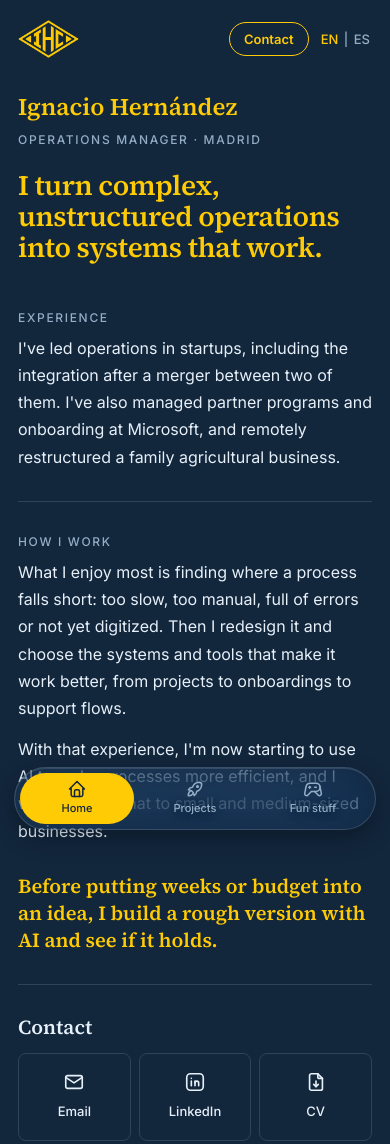
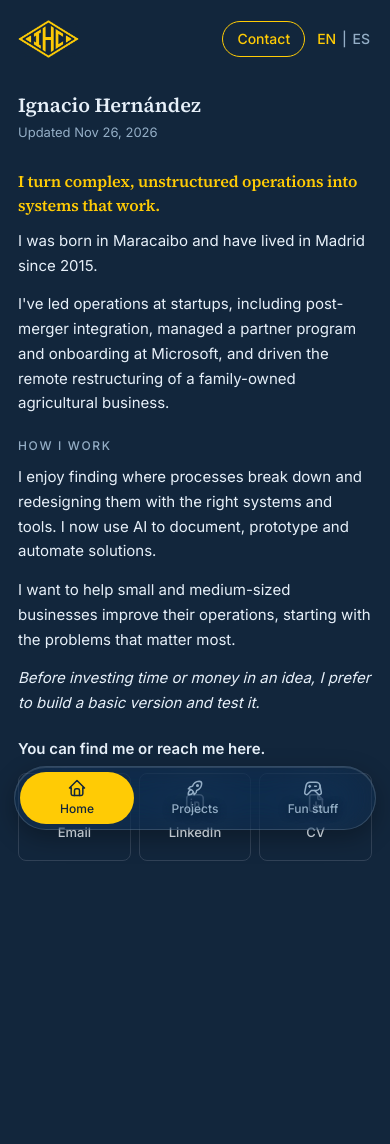
Before and after one commit to nachoh23-lgtm/nachoh23-lgtm.github.io, a plain HTML site: page index.html in a window 390 px wide. After the commit the page ends 981 px from the top, so only its background shows below. Drawn offline with Linux system fonts and the light colour scheme.

Commit message:
Inicio simplificado estilo Benji, menú subrayado, preview sin rol, tipografía del menú unificada
Co-Authored-By: Claude Sonnet 5.5 <noreply@anthropic.com>
Claude-Session: https://claude.ai/code/session_01XkbjYD933stkYRNXZsd1vB

```diff
--- a/index.html
+++ b/index.html
@@ -3,21 +3,21 @@
 <head>
 <meta charset="utf-8">
 <meta name="viewport" content="width=device-width, initial-scale=1">
-<title>Ignacio Hernández · Operations Manager</title>
+<title>Ignacio Hernández</title>
 <meta name="theme-color" content="#12263C">
 <meta name="description" content="I turn complex, unstructured operations into systems that work.">
 <link rel="icon" href="favicon.ico" sizes="any">
 <link rel="icon" type="image/png" sizes="32x32" href="favicon-32.png">
 <link rel="apple-touch-icon" href="apple-touch-icon.png">
 <meta property="og:type" content="website">
-<meta property="og:title" content="Ignacio Hernández · Operations Manager">
+<meta property="og:title" content="Ignacio Hernández">
 <meta property="og:description" content="I turn complex, unstructured operations into systems that work.">
 <meta property="og:url" content="https://nachoh23-lgtm.github.io/">
-<meta property="og:image" content="https://nachoh23-lgtm.github.io/img/og.png?v=2">
+<meta property="og:image" content="https://nachoh23-lgtm.github.io/img/og.png?v=3">
 <meta property="og:image:width" content="1200">
 <meta property="og:image:height" content="630">
 <meta name="twitter:card" content="summary_large_image">
-<meta name="twitter:image" content="https://nachoh23-lgtm.github.io/img/og.png?v=2">
+<meta name="twitter:image" content="https://nachoh23-lgtm.github.io/img/og.png?v=3">
 <style>
 @font-face{font-family:"Source Serif 4";font-weight:400;font-display:swap;src:url(fonts/source-serif-4-latin-400-normal.woff2) format("woff2")}
 @font-face{font-family:"Source Serif 4";font-weight:600;font-display:swap;src:url(fonts/source-serif-4-latin-600-normal.woff2) format("woff2")}
@@ -38,34 +38,34 @@ svg.i{width:1em;height:1em;fill:none;stroke:currentColor;stroke-width:1.8;stroke
 .logo{display:inline-flex}
 .logo img{height:30px;width:auto}
 .lk{display:flex;align-items:center;gap:10px}
-.tile{font-size:14px;font-weight:600;padding:8px 18px;border:1.5px solid transparent;border-radius:99px;color:var(--mu);transition:background .15s,color .15s}
+.tile{font-size:14px;font-weight:500;padding:8px 4px;margin:0 10px;border-bottom:2px solid transparent;color:var(--mu);transition:color .15s,border-color .15s}
 .tile:hover{color:var(--hd)}
-.tile[aria-current=page]{background:var(--hb);color:var(--hf)}
-.lg{font-size:13px;font-weight:500;color:var(--mu);margin-left:10px;white-space:nowrap}
+.tile[aria-current=page]{color:var(--hd);border-bottom-color:var(--hd)}
+.lg{font-size:14px;font-weight:500;color:var(--mu);margin-left:10px;white-space:nowrap}
 .lg button{font:inherit;color:inherit;background:none;border:0;padding:2px;cursor:pointer}
 .lg button[aria-pressed=true],.lg button:hover{color:var(--hd)}
 
 .wrap{max-width:960px;margin:0 auto;padding:0 clamp(20px,5vw,48px)}
 .view{display:block}
 #v-home{padding:clamp(72px,12vw,128px) 0 clamp(64px,9vw,104px)}
-#v-projects,#v-fun{border-top:1px solid var(--ln);padding:clamp(56px,8vw,96px) 0}
+#v-projects,#v-fun{padding:clamp(56px,8vw,96px) 0}
 #v-fun{padding-bottom:clamp(80px,10vw,128px)}
-.who{font-family:var(--fh);font-weight:600;font-size:30px;line-height:1.1;color:var(--hd)}
-.rl{margin-top:14px;font-size:13px;font-weight:500;letter-spacing:.14em;text-transform:uppercase;color:var(--mu)}
-.t1{margin-top:28px;font-family:var(--fh);font-weight:600;font-size:clamp(34px,5.2vw,56px);line-height:1.08;letter-spacing:-.015em;color:var(--hd);max-width:780px}
-.st{font-family:var(--fh);font-weight:600;font-size:clamp(30px,4vw,40px);line-height:1.1;color:var(--hd)}
+.who{font-family:var(--fh);font-weight:600;font-size:22px;line-height:1.1;color:var(--tx)}
+.upd{margin-top:8px;font-size:14px;color:var(--mu)}
+.t1{margin-top:32px;font-family:var(--fh);font-weight:600;font-size:22px;line-height:1.35;letter-spacing:-.01em;color:var(--hd);max-width:780px}
+.st{font-family:var(--fh);font-weight:600;font-size:clamp(30px,4vw,40px);line-height:1.1;color:var(--tx)}
 .sm{margin-top:16px;font-size:17px;line-height:1.7;max-width:600px}
-.t1+.sm{margin-top:32px}
-.hl{margin-top:36px;font-family:var(--fh);font-weight:600;font-size:22px;line-height:1.35;color:var(--hd);max-width:600px}
-.lb{margin:0 0 14px;font-size:13px;font-weight:500;letter-spacing:.14em;text-transform:uppercase;color:var(--mu)}
-.blk{margin-top:56px;border-top:1px solid var(--ln);padding-top:56px}
-#v-home .t1+.blk,#v-home .rl+.blk{margin-top:56px}
-.blk .sm:first-of-type{margin-top:0}
-.cbtn{font:inherit;font-size:14px;font-weight:600;color:var(--hd);background:none;border:1.5px solid var(--hd);border-radius:99px;padding:7px 16px;cursor:pointer;transition:background .15s,color .15s}
+#v-home .sm{font-size:16px;margin-top:16px}
+#v-home .t1+.sm{margin-top:14px}
+#v-home .sm.p1{margin-top:18px}
+#v-home .sm.p3{font-style:italic}
+.lb{margin:26px 0 0;font-size:12px;font-weight:500;letter-spacing:.14em;text-transform:uppercase;color:var(--mu)}
+.lb+.sm{margin-top:12px!important}
+.cbtn{font:inherit;font-size:14px;font-weight:500;color:var(--hd);background:none;border:1.5px solid var(--hd);border-radius:99px;padding:7px 16px;cursor:pointer;transition:background .15s,color .15s}
 .cbtn:hover{background:var(--hb);color:var(--hf)}
-.ct{margin:0;font-family:var(--fh);font-weight:600;font-size:22px;line-height:1.2;color:var(--tx)}
+.cl{margin:28px 0 0;font-size:16px;font-weight:600;line-height:1.7}
 
-.g3{display:grid;grid-template-columns:repeat(3,minmax(0,1fr));gap:16px;margin-top:20px;max-width:720px}
+.g3{display:grid;grid-template-columns:repeat(3,minmax(0,1fr));gap:16px;margin-top:12px;max-width:720px}
 .card{display:flex;flex-direction:column;align-items:center;justify-content:center;gap:12px;min-height:112px;padding:16px;border:1px solid var(--ln);border-radius:8px;font-weight:500;font-size:15px;color:var(--tx);transition:background .15s,color .15s,border-color .15s}
 .card svg.i{font-size:24px}
 .card:hover,.pill:hover{background:var(--hb);border-color:var(--hb);color:var(--hf)}
@@ -95,27 +95,27 @@ svg.i{width:1em;height:1em;fill:none;stroke:currentColor;stroke-width:1.8;stroke
   .view{display:none}
   .view.on{display:block}
   #v-home{padding:36px 0 24px}
-  #v-projects,#v-fun{border-top:0;padding:36px 0 24px}
-  .who{font-size:24px}
-  .rl{margin-top:10px;font-size:12px}
-  .t1{margin-top:20px;font-size:28px;line-height:1.12}
+  #v-projects,#v-fun{padding:36px 0 24px}
+  .who{font-size:20px}
+  .upd{margin-top:6px;font-size:13px}
+  .t1{margin-top:26px;font-size:16px;line-height:1.5}
   .st{font-size:30px}
   .sm{font-size:16px;margin-top:14px}
-  .t1+.sm{margin-top:14px}
-  .blk{margin-top:30px;padding-top:30px}
-  .lb{font-size:12px;margin-bottom:8px}
-  #v-home .t1+.blk{margin-top:44px;border-top:0;padding-top:0}
-  .cbtn{font-size:13px;padding:6px 14px}
-  .hl{font-size:20px;margin-top:28px}
-  .ct{font-size:20px}
-  .g3{gap:8px;margin-top:14px}
+  #v-home .sm{font-size:15px;line-height:1.65;margin-top:14px}
+  #v-home .t1+.sm{margin-top:12px}
+  #v-home .sm.p1{margin-top:14px}
+  .lb{margin-top:20px}
+  .lb+.sm{margin-top:10px!important}
+  .cbtn{padding:6px 14px}
+  .cl{margin-top:20px;font-size:15px}
+  .g3{gap:8px;margin-top:12px}
   .card{min-height:88px;padding:12px 8px;font-size:13px;gap:8px}
   .card svg.i{font-size:22px}
   .pj{grid-template-columns:minmax(0,1fr);gap:12px;margin-top:24px}
   .pc,.pc.soon{border-radius:20px;padding:18px}
   .card:active,.pill:active{background:var(--hb);color:var(--hf)}
   .bb{display:flex;gap:4px;background:rgba(27,51,80,.26);-webkit-backdrop-filter:blur(28px) saturate(1.8);backdrop-filter:blur(28px) saturate(1.8);border:1px solid rgba(231,240,249,.16);border-radius:99px;padding:5px;position:fixed;left:14px;right:14px;bottom:max(14px,env(safe-area-inset-bottom));max-width:480px;margin:0 auto;box-shadow:0 8px 24px rgba(0,0,0,.3),inset 0 1px 0 rgba(255,255,255,.12)}
-  .bb a{text-shadow:0 1px 8px rgba(8,20,34,.7);flex:1;display:flex;flex-direction:column;align-items:center;justify-content:center;gap:1px;font-size:11px;font-weight:500;color:var(--mu);padding:6px 8px;border-radius:99px;min-height:48px}
+  .bb a{text-shadow:0 1px 8px rgba(8,20,34,.7);flex:1;display:flex;flex-direction:column;align-items:center;justify-content:center;gap:1px;font-size:12px;font-weight:500;color:var(--mu);padding:6px 8px;border-radius:99px;min-height:48px}
   .bb a svg{font-size:20px}
   .bb a[aria-current=page]{background:var(--hb);color:var(--hf);text-shadow:none}
 }
@@ -151,20 +151,16 @@ svg.i{width:1em;height:1em;fill:none;stroke:currentColor;stroke-width:1.8;stroke
   <main>
     <section class="view" id="v-home" data-view="home">
       <p class="who">Ignacio Hernández</p>
-      <p class="rl">Operations Manager · Madrid</p>
+      <p class="upd" data-t="upd"></p>
       <h1 class="t1" data-t="h1"></h1>
-      <div class="blk" id="exp">
-        <h2 class="lb" data-t="lb1"></h2>
-        <p class="sm" data-t="p1"></p>
-      </div>
-      <div class="blk" id="how">
+      <p class="sm" data-t="born"></p>
+      <p class="sm p1" data-t="p1"></p>
       <h2 class="lb" data-t="lb2"></h2>
       <p class="sm" data-t="p1b"></p>
       <p class="sm" data-t="p2"></p>
-        <p class="hl" data-t="hl"></p>
-      </div>
-      <div class="blk" id="contact">
-        <h2 class="ct" data-t="ct">Contact</h2>
+      <p class="sm p3" data-t="p3"></p>
+      <div id="contact">
+        <p class="cl" data-t="cl"></p>
         <div class="g3">
           <a class="card" id="c-mail" href="#" target="_blank" rel="noopener"><svg class="i"><use href="#i-mail"/></svg><span>Email</span></a>
           <a class="card" href="https://www.linkedin.com/in/ignaciohc" target="_blank" rel="noopener"><svg class="i"><use href="#i-linkedin"/></svg><span>LinkedIn</span></a>
@@ -175,6 +171,7 @@ svg.i{width:1em;height:1em;fill:none;stroke:currentColor;stroke-width:1.8;stroke
 
     <section class="view" id="v-projects" data-view="projects">
       <h2 class="st" data-t="projects">Projects</h2>
+      <p class="sm" data-t="psub"></p>
       <div class="pj">
         <article class="pc"><span class="chip" data-t="c1"></span><h3 class="tt" data-t="m1"></h3><p class="d" data-t="d1"></p></article>
         <article class="pc soon"><span class="chip" data-t="c2"></span><h3 class="tt" data-t="m2"></h3><p class="d" data-t="d2"></p></article>
@@ -209,27 +206,27 @@ svg.i{width:1em;height:1em;fill:none;stroke:currentColor;stroke-width:1.8;stroke
 
   var T = {
     en:{home:'Home',projects:'Projects',fun:'Fun stuff',
-      title:'Ignacio Hernández · Operations Manager',
+    title:'Ignacio Hernández',
      h1:'I turn complex, unstructured operations into systems that work.',
-      p1:'I\'ve led operations in startups, including the integration after a merger between two of them. I\'ve also managed partner programs and onboarding at Microsoft, and remotely restructured a family agricultural business.',
-      p1b:'What I enjoy most is finding where a process falls short: too slow, too manual, full of errors or not yet digitized. Then I redesign it and choose the systems and tools that make it work better, from projects to onboardings to support flows.',
-      p2:'With that experience, I\'m now starting to use AI to make processes more efficient, and I want to bring that to small and medium-sized businesses.',
-      ct:'Contact', lb1:'Experience', lb2:'How I work',
-      hl:'Before putting weeks or budget into an idea, I build a rough version with AI and see if it holds.',
+     p1:'I\'ve led operations at startups, including post-merger integration, managed a partner program and onboarding at Microsoft, and driven the remote restructuring of a family-owned agricultural business.',
+     p1b:'I enjoy finding where processes break down and redesigning them with the right systems and tools. I now use AI to document, prototype and automate solutions.',
+     p2:'I want to help small and medium-sized businesses improve their operations, starting with the problems that matter most.',
+     p3:'Before investing time or money in an idea, I prefer to build a basic version and test it.',
+     ct:'Contact',lb2:'How I work',born:'I was born in Maracaibo and have lived in Madrid since 2015.',upd:'Updated Nov 26, 2026',cl:'You can find me or reach me here.',
      c1:'In construction',m1:'Used-car marketplace for Venezuela',d1:'A modern marketplace for used cars: vehicle information, price history and inspections by verified workshops. Starting in Maracaibo.',
      c2:'Idea · Coming soon',m2:'AI consulting',d2:'Helps small and medium businesses optimize and automate their processes, and choose the best tools for their workflows.',
-      fsub:'Small things I build for fun.',q:'Venezuelan Capitals Quiz',qd:'Guess the capital of every Venezuelan state. Solo or two players, two difficulty levels. (In Spanish)',play:'Play'},
+     psub:'Past, current and upcoming projects.',fsub:'Small things I build for fun.',q:'Venezuelan Capitals Quiz',qd:'Guess the capital of every Venezuelan state. Solo or two players, two difficulty levels. (In Spanish)',play:'Play'},
     es:{home:'Inicio',projects:'Proyectos',fun:'Fun stuff',
-      title:'Ignacio Hernández · Operations Manager',
+    title:'Ignacio Hernández',
      h1:'Convierto operaciones complejas en sistemas que funcionan.',
-      p1:'He liderado operaciones en startups, incluida la integración tras la fusión de dos de ellas. También he gestionado programas de partners y onboarding en Microsoft, y reestructurado en remoto una empresa agropecuaria familiar.',
-      p1b:'Lo que más disfruto es encontrar dónde falla un proceso: demasiado lento, demasiado manual, con muchos errores o todavía sin digitalizar. Después lo rediseño y elijo los sistemas y herramientas que lo hagan funcionar mejor, desde proyectos hasta onboardings y flujos de soporte.',
-      p2:'Con esa experiencia, ahora estoy empezando a usar la IA para hacer los procesos más eficientes, y quiero llevarlo a pequeñas y medianas empresas.',
-      ct:'Contacto', lb1:'Experiencia', lb2:'Cómo trabajo',
-      hl:'Antes de invertir semanas o dinero en una idea, construyo una versión básica con IA y compruebo si se sostiene.',
+     p1:'He liderado operaciones en startups, incluida la integración tras una fusión. También gestioné un programa de partners y onboarding en Microsoft, e impulsé en remoto la reestructuración de una empresa agropecuaria familiar.',
+     p1b:'Me gusta encontrar dónde falla un proceso y rediseñarlo con los sistemas y herramientas adecuados. Ahora utilizo la IA para documentar, prototipar y automatizar soluciones.',
+     p2:'Quiero ayudar a pequeñas y medianas empresas a mejorar sus operaciones, empezando por los problemas que más impacto tienen.',
+     p3:'Antes de invertir tiempo o dinero en una idea, prefiero construir una versión básica y ponerla a prueba.',
+     ct:'Contacto',lb2:'Cómo trabajo',born:'Nací en Maracaibo y vivo en Madrid desde 2015.',upd:'Actualizado el 26 nov 2026',cl:'Encuéntrame o escríbeme aquí.',
      c1:'En construcción',m1:'Marketplace de coches usados para Venezuela',d1:'Un marketplace moderno de coches usados: información del vehículo, historial de precios e inspecciones en talleres verificados. Empezando en Maracaibo.',
      c2:'Idea · Próximamente',m2:'Consultoría IA',d2:'Ayuda a pequeñas y medianas empresas a optimizar y automatizar sus procesos y a elegir las mejores herramientas para sus flujos de trabajo.',
-      fsub:'Pequeñas cosas que construyo por diversión.',q:'Quiz de capitales de Venezuela',qd:'Adivina la capital de cada estado de Venezuela. Solo o en pareja, con dos niveles de dificultad.',play:'Jugar'}
+     psub:'Proyectos pasados, actuales y futuros.',fsub:'Pequeñas cosas que construyo por diversión.',q:'Quiz de capitales de Venezuela',qd:'Adivina la capital de cada estado de Venezuela. Solo o en pareja, con dos niveles de dificultad.',play:'Jugar'}
   };
 
   var lang = 'en';
```
Also changed, not shown: img/og.png. Lines whose indentation alone changed are shown as unchanged.
